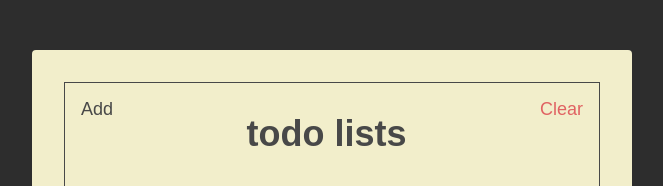
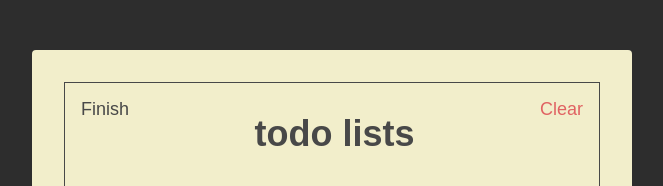
Before and after one commit to gilangp1/React-todolist, a React (Create React App) app: page / in a window 1280 px wide. Both pictures are taken after a click on the button "Add". Shown: the top 186 px of the page, without its empty margins (308-971 px from the left). Built offline with nearby package versions, Linux system fonts and the light colour scheme.

Commit message:
conditional rendering

```diff
--- a/src/components/Header.jsx
+++ b/src/components/Header.jsx
@@ -1,11 +1,11 @@
 import React from "react";
 import PropTypes from "prop-types";
 
-const Header = ({ showAddToggle }) => {
+const Header = ({ showAddToggle, showAdd }) => {
   return (
     <section className="header">
       <button className="header-btn main-black-color" onClick={showAddToggle}>
-        Add
+        {showAdd ? "Finish" : "Add"}
       </button>
       <h1 className="header-title">Todo Lists</h1>
       <button className="header-btn main-red-color">Clear</button>
@@ -14,7 +14,8 @@
 };
 
 Header.PropTypes = {
-  showAddToggle: PropTypes.func.isRequired
+  showAddToggle: PropTypes.func.isRequired,
+  showAdd: PropTypes.bool.isRequired
 };
 
 export default Header;
--- a/src/components/TodoForm.jsx
+++ b/src/components/TodoForm.jsx
@@ -11,11 +11,15 @@
       return;
     }
 
+    if (value.length > 40) {
+      alert("we cuma 40 saja kah");
+      setValue("");
+      return;
+    }
+
     addTodo(value);
     setValue("");
   };
-
-  console.log("showAdd", showAdd);
 
   if (showAdd) {
     return (
--- a/src/pages/TodoList.jsx
+++ b/src/pages/TodoList.jsx
@@ -20,13 +20,11 @@
     setTodos(addedTodo);
   };
 
-  console.log("todos", todos);
-
   const showAddToggle = () => setShowAdd(!showAdd);
 
   return (
     <Paper>
-      <Header showAddToggle={showAddToggle} />
+      <Header showAddToggle={showAddToggle} showAdd={showAdd} />
       <TodoForm addTodo={addTodo} showAdd={showAdd} />
       <Todos todos={todos} />
     </Paper>
```
